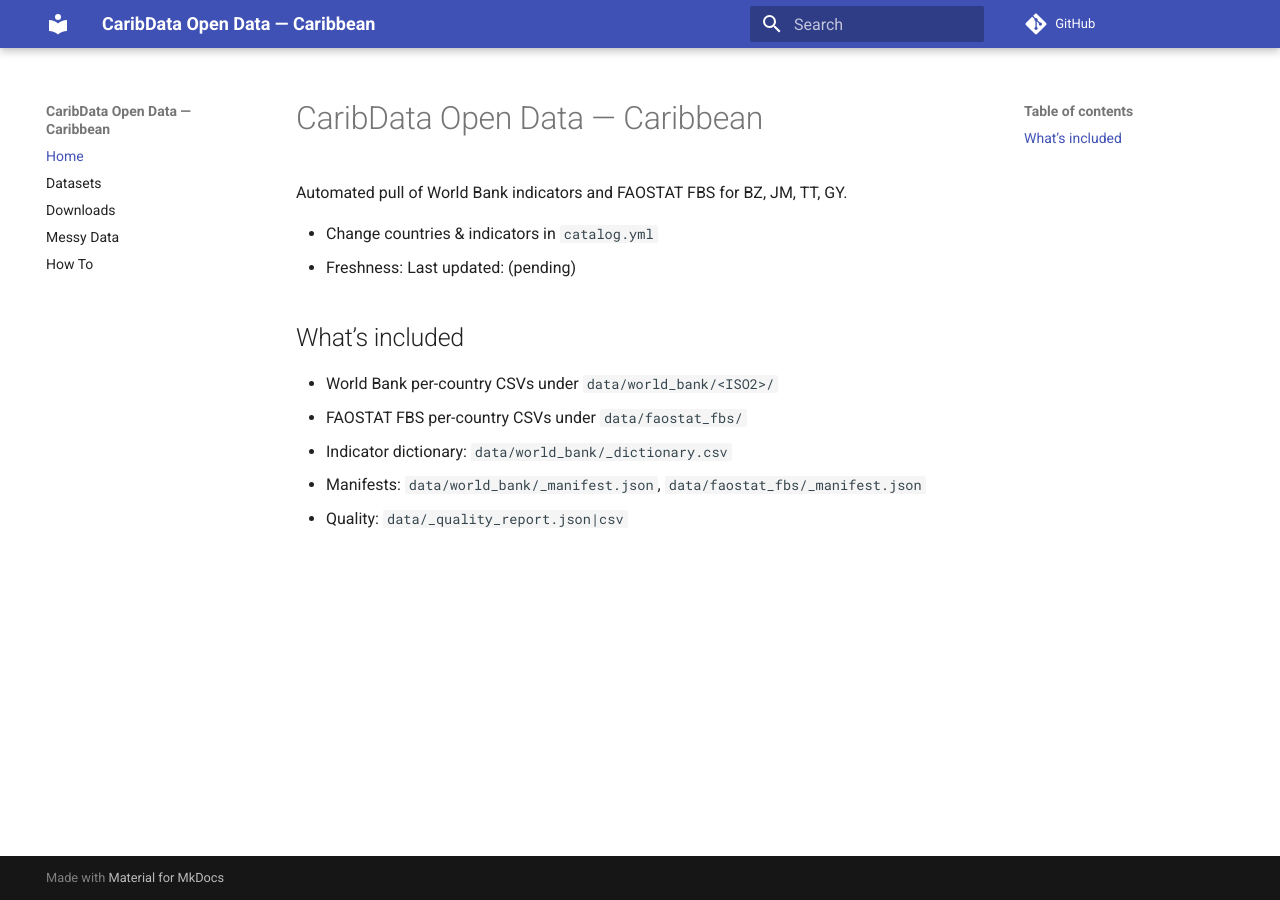
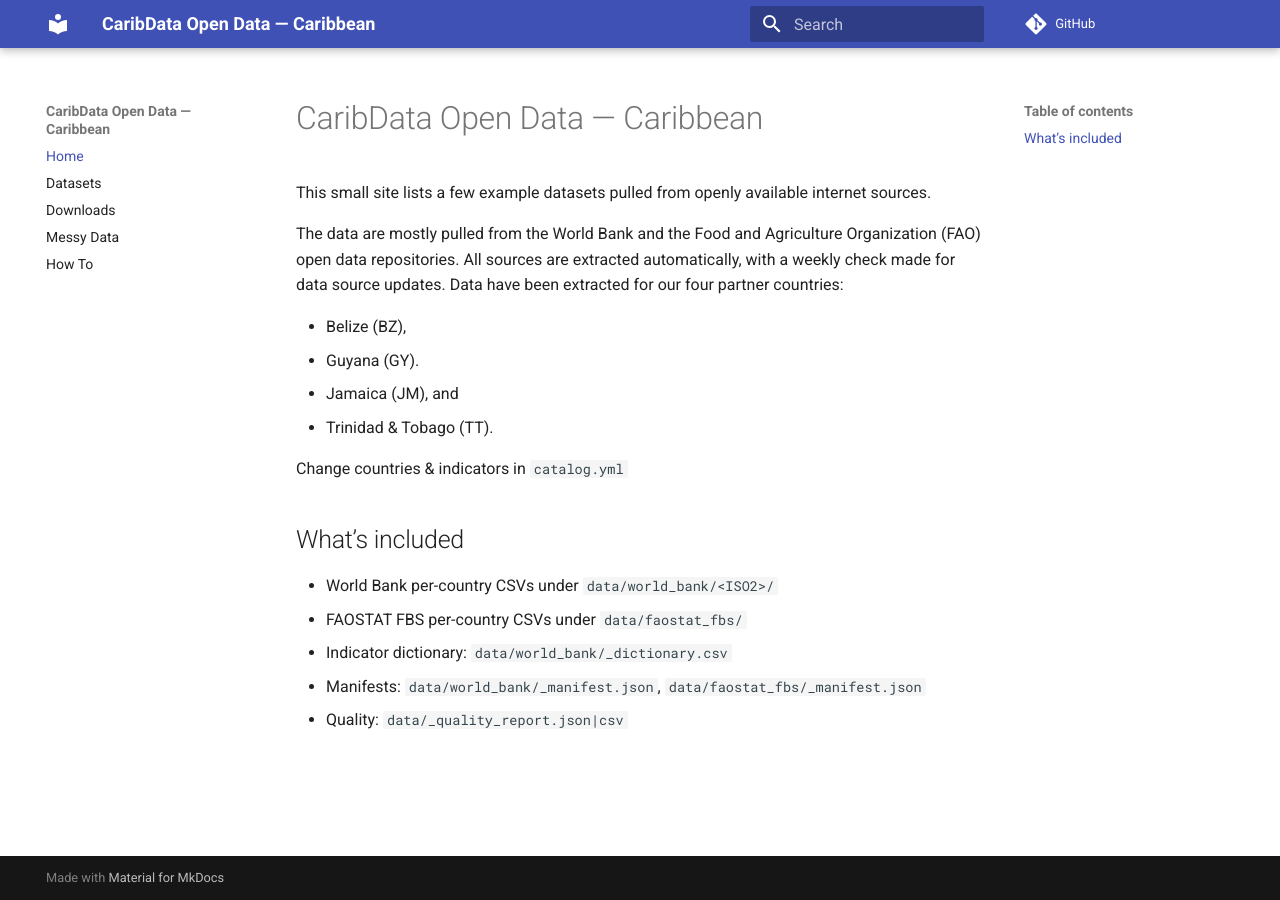
Before and after one commit to CaribData/belize-data-resources, an MkDocs documentation site: the page built from docs/index.md, in a window 1280 px wide. Built offline with MkDocs 1.6.1 and Material for MkDocs 9.7.7, drawn with Linux system fonts in a browser that asks for light colours; comment, search, counter and statistics services are not loaded.

Commit message:
Update index.md

```diff
--- a/docs/index.md
+++ b/docs/index.md
@@ -1,9 +1,17 @@
 # CaribData Open Data — Caribbean
 
-Automated pull of World Bank indicators and FAOSTAT FBS for BZ, JM, TT, GY.
+This small site lists a few example datasets pulled from openly available internet sources.
 
-- Change countries & indicators in `catalog.yml`
-- Freshness: <!--FRESHNESS-->Last updated: (pending)<!--/FRESHNESS-->
+The data are mostly pulled from the World Bank and the Food and Agriculture Organization (FAO) open data repositories.
+All sources are extracted automatically, with a weekly check made for data source updates.
+Data have been extracted for our four partner countries:
+
+- Belize (BZ),
+- Guyana (GY).
+- Jamaica (JM), and
+- Trinidad & Tobago (TT).
+
+Change countries & indicators in `catalog.yml`
 
 ## What’s included
 - World Bank per-country CSVs under `data/world_bank/<ISO2>/`
```
